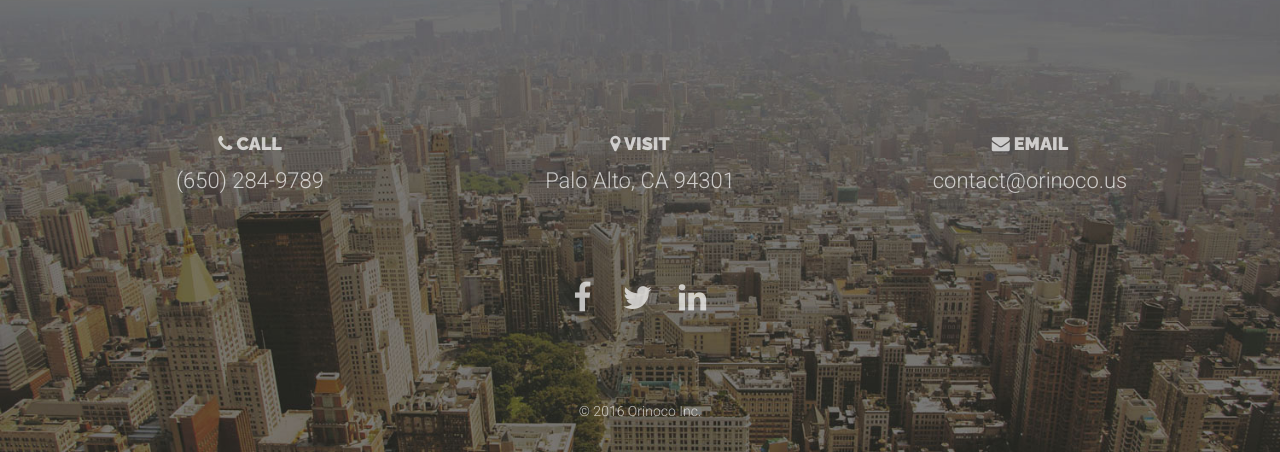
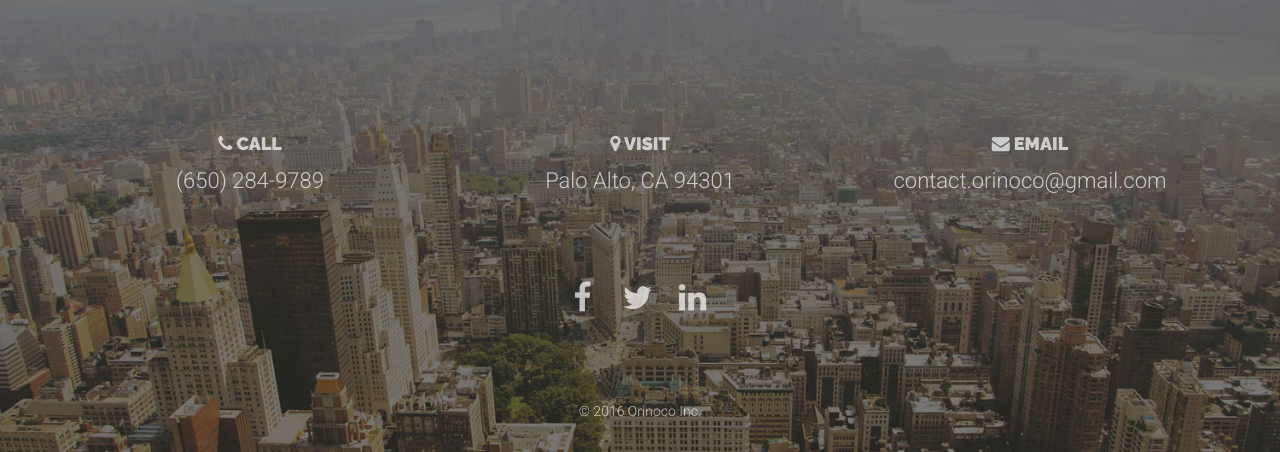
Before and after one commit to afarouk/orinoco, a PHP site: page / in a window 1280 px wide. Shown: the part 5987-6439 px from the top of the page. Run offline with PHP 8.4, Linux system fonts and the light colour scheme.

Commit message:
site update

```diff
--- a/index.php
+++ b/index.php
@@ -777,7 +777,7 @@
                 </div>
                 <div class="col-md-4 contact-details">
                     <h4><i class="fa fa-envelope"></i> Email</h4>
-                    <p><a href="mailto:contact@orinoco.us">contact@orinoco.us</a>
+                    <p><a href="mailto:contact.orinoco@gmail.com">contact.orinoco@gmail.com</a>
                     </p>
                 </div>
             </div>
```
